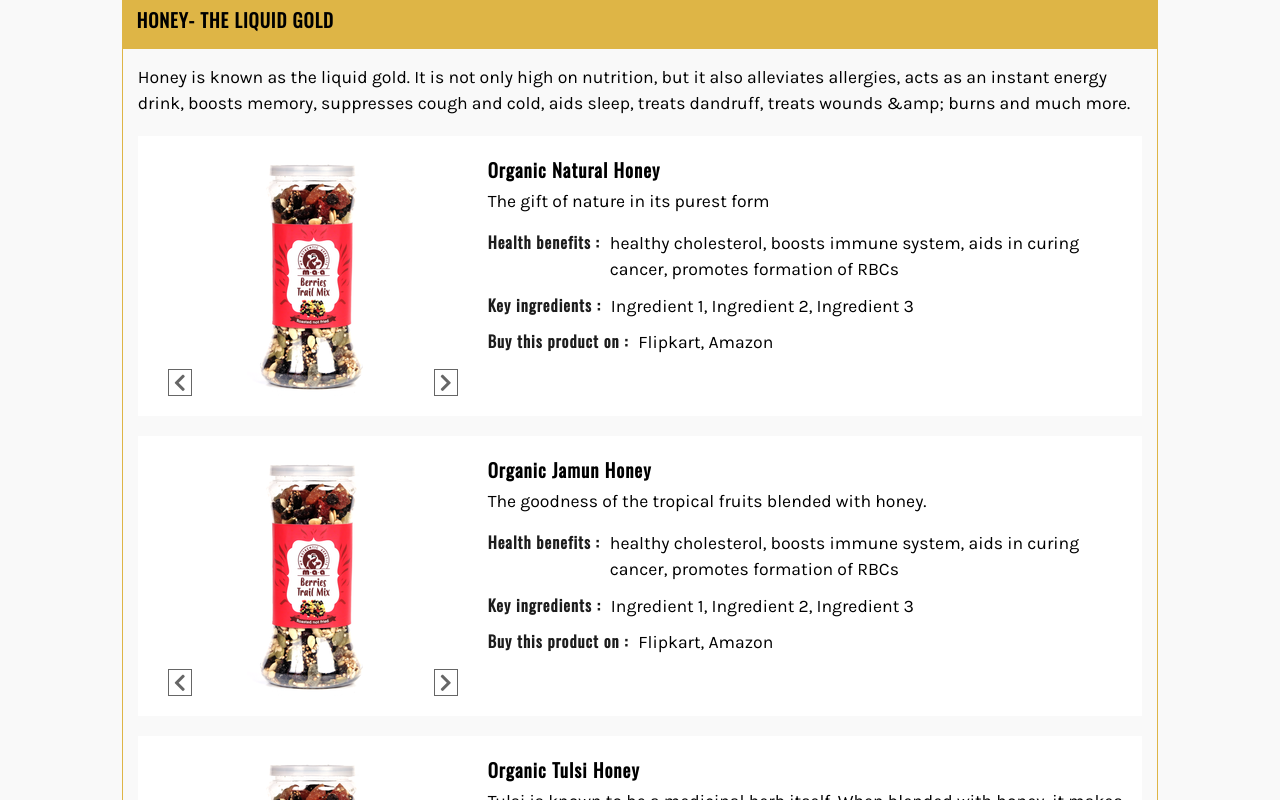
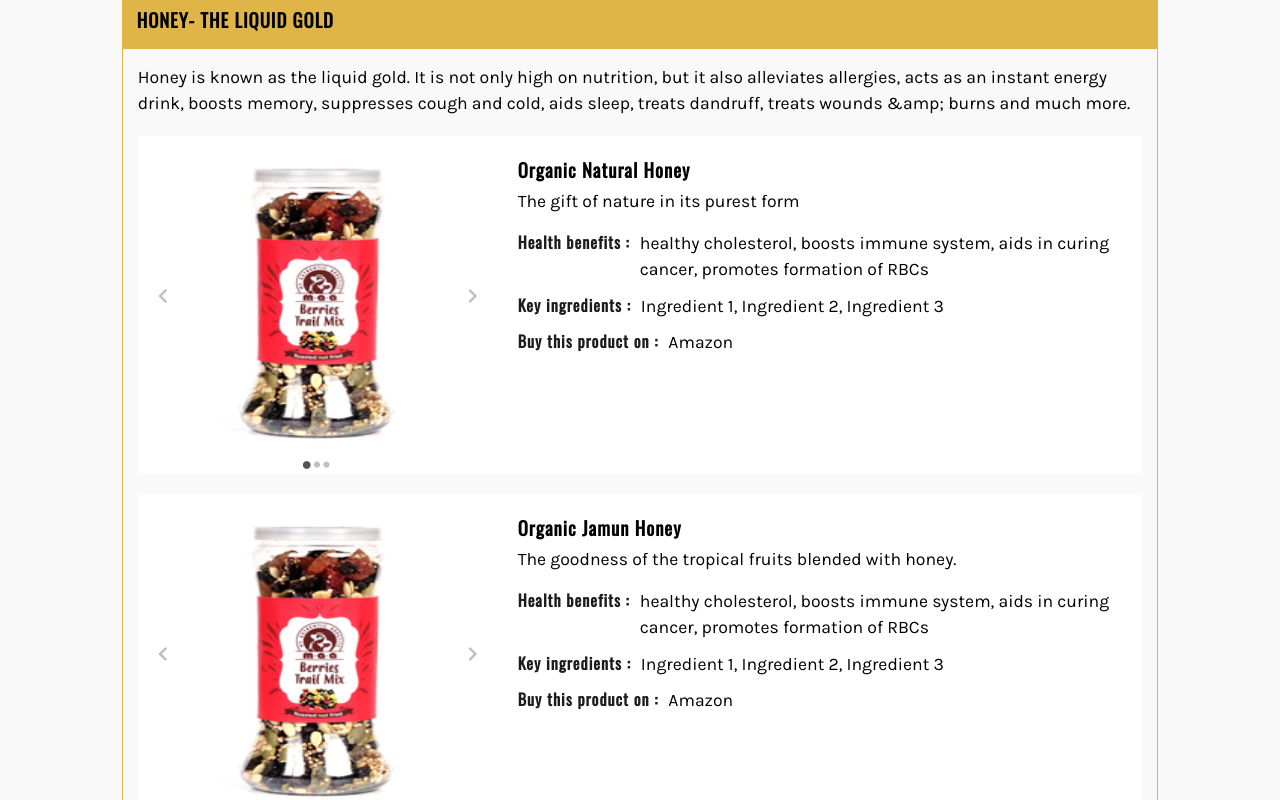
Before and after one commit to yashwebdev/maa, a React (Create React App) app: page /products in a window 1280 px wide. Shown: the part 1000-1800 px from the top of the page. Built offline with nearby package versions, Linux system fonts and the light colour scheme.

Commit message:
added image slider

```diff
--- a/src/Products.js
+++ b/src/Products.js
@@ -7,7 +7,7 @@ const productsData = [
       {
         name: "Organic Natural Honey",
         description: "The gift of nature in its purest form",
-        images: [`${require('./resources/Berries Trail Mix.png')}`]
+        images: [`${require('./resources/Berries Trail Mix.png')}`, `${require('./resources/Roasted Cashews.png')}`, `${require('./resources/Tea Infuser Sticks.jpeg')}`]
       },
       {
         name: "Organic Jamun Honey",
--- a/src/features/imageSlider/ImageSlider.jsx
+++ b/src/features/imageSlider/ImageSlider.jsx
@@ -6,54 +6,97 @@ export default class ImageSlider extends Component {
         super(props)
         this.state = {
             currentIndex: 0,
-            endIndex: this.props.images.length
+            images: this.props.images
         }
     }
 
     nextImage = () => {
-        this.setState({ currentIndex: this.state.currentIndex === this.state.endIndex ? 0 : this.state.currentIndex + 1 })
+        if (this.state.currentIndex === this.state.images.length - 1) {
+            return
+        }
+        this.setState({ currentIndex: this.state.currentIndex + 1 })
     }
 
     prevImage = () => {
-        this.setState({ currentIndex: this.state.currentIndex === 0 ? this.state.endIndex : this.state.currentIndex - 1 })
+        if (this.state.currentIndex === 0) {
+            return
+        }
+        this.setState({ currentIndex: this.state.currentIndex - 1 })
     }
 
-    renderImages = () => {
-        return this.props.images.map(image => <Container as="img" src={image}></Container>)
+    renderImages = (currentIndex) => {
+        return <Container as="img" src={this.props.images[currentIndex]}></Container>
+    }
+
+    setCurrentIndex = (index) => {
+        this.setState({currentIndex: index})
+    }
+
+    renderDots = (images, currentIndex) => {
+        return images.map((item, index) => {
+            let selectedClass = index === currentIndex ? "fas fa-circle selected" : "fas fa-circle"
+            return <i onClick={() => this.setCurrentIndex(index)} className={selectedClass}></i>
+        })
     }
 
     render() {
-        const sliderStyle=`
+        const sliderStyle = `
             width: 100%;
             overflow: hidden;
+            margin: 10px 0 10px 0;
             position: relative;
-            margin: 10px 0 10px 0;
-                 img {
+            padding: 0 30px;
+
+            img {
                 display: block;
-                max-width: 70%;
-                height: 100%;
+                height: 300px;
+                width: 300px;
                 margin: auto;
             }
         `
+        const dotsControls = `
+        padding: 5px 0;
+        display: flex;
+        bottom:0;
+        left:0;
+        right: 0;
+        justify-content: center;
+        align-items: center;
+        margin-top: 10px;
+        i {
+            font-size: 0.4em;
+            color:#c0c0c0;
+            margin-right: 3px;
+            cursor: pointer;
+
+            &:hover {
+                color:#545454;
+            }
+
+            &.selected {
+                color:#545454;
+                font-size: 0.5em;
+            }
+        }
+        `
+
         const sliderControls = `
         display: flex;
-        align-items: flex-end;
+        align-items: center;
         justify-content: space-between;
-        text-align: center;
-        margin: auto;
         position: absolute;
-        top: 0; left: 0; bottom: 0; right: 0;
+        top: 0;
+        left: -10px;
+        bottom: 0;
+        right: -10px;
 
         .fa-chevron-left, .fa-chevron-right {
-           font-size: 1.2em;
-           border: 1px solid #666;
-           padding: 3px 5px;
-           color:#666;
+           font-size: 1em;
+           color:#c0c0c0;
            cursor: pointer;
 
            &: hover {
-            color:#000
-            border-color: #000;
+            color:#545454
            }
         }
 
@@ -67,9 +110,12 @@ export default class ImageSlider extends Component {
         `
 
         return (
-            <Container as="div" styles={sliderStyle}>
-                {this.props.images.length ? this.renderImages() : null}
-                <Container as="div" styles={sliderControls}><Container as="i" className="fas fa-chevron-left"></Container><Container as="i" className="fas fa-chevron-right"></Container></Container>
+            <Container as="div">
+                <Container as="div" styles={sliderStyle}>
+                    {this.props.images.length ? this.renderImages(this.state.currentIndex) : null}
+                    <Container as="div" styles={sliderControls}><Container onClick={this.prevImage} as="i" className="fas fa-chevron-left"></Container><Container onClick={this.nextImage} as="i" className="fas fa-chevron-right"></Container></Container>
+                </Container>
+                <Container as="div" styles={dotsControls}>{this.renderDots(this.state.images, this.state.currentIndex)}</Container>
             </Container>
         )
     }
--- a/src/features/productsList/ProductsList.jsx
+++ b/src/features/productsList/ProductsList.jsx
@@ -3,7 +3,7 @@ import { Column, StackableRow, Container } from '../../presentation'
 import productsData from '../../Products'
 import ImageSlider from '../imageSlider/ImageSlider'
 
-const renderProductHeader = (data, selectedHeader) => {
+const renderProductHeader = (data) => {
   const productHeaderStyle = `
     display: flex;
     cursor: pointer;
@@ -33,7 +33,7 @@ const renderProductHeader = (data, selectedHeader) => {
               {product.items.map(item => (
                 <Container className="col-sm-12">
                   <Container stackable styles=' background-color:#fff; display: flex;'>
-                    <Container styles='height: 280px; width: 350px; flex-shrink: 0;'>
+                    <Container styles='flex-shrink: 0; margin-right: 20px'>
                       <ImageSlider images={item.images || []} />
                     </Container>
                     <Container styles='padding: 20px 0;'>
@@ -42,7 +42,7 @@ const renderProductHeader = (data, selectedHeader) => {
                         <Container as="p" styles='margin-bottom: 15px; color:#000;'>{item.description}</Container>
                         <Container styles='display: flex;'><Container as="h4" styles='color:#1c1c1c; white-space:nowrap;'>Health benefits : </Container><Container as="p" styles='width: 95%; padding-left: 10px;'>healthy cholesterol, boosts immune system, aids in curing cancer, promotes formation of RBCs</Container></Container>
                         <Container styles='display: flex;'><Container as="h4" styles='color:#1c1c1c; white-space:nowrap;'>Key ingredients : </Container><Container as="p" styles='width: 95%; padding-left: 10px;'>Ingredient 1, Ingredient 2, Ingredient 3</Container></Container>
-                        <Container styles='display: flex;'><Container as="h4" styles='color:#1c1c1c; white-space:nowrap;'>Buy this product on : </Container><Container as="p" styles='width: 95%; padding-left: 10px;'>Flipkart, Amazon</Container></Container>
+                        <Container styles='display: flex;'><Container as="h4" styles='color:#1c1c1c; white-space:nowrap;'>Buy this product on : </Container><Container as="p" styles='width: 95%; padding-left: 10px;'>Amazon</Container></Container>
                       </Container>
                     </Container>
                   </Container>
@@ -57,9 +57,6 @@ const renderProductHeader = (data, selectedHeader) => {
 }
 
 class ProductsList extends Component {
-  state = {
-    selectedHeader: 0
-  }
   render() {
     return (
       <React.Fragment>
@@ -72,7 +69,7 @@ class ProductsList extends Component {
 
         </StackableRow>
         <StackableRow smallPadded>
-          {renderProductHeader(productsData, this.state.selectedHeader)}
+          {renderProductHeader(productsData)}
         </StackableRow>
       </React.Fragment>
     )
```
